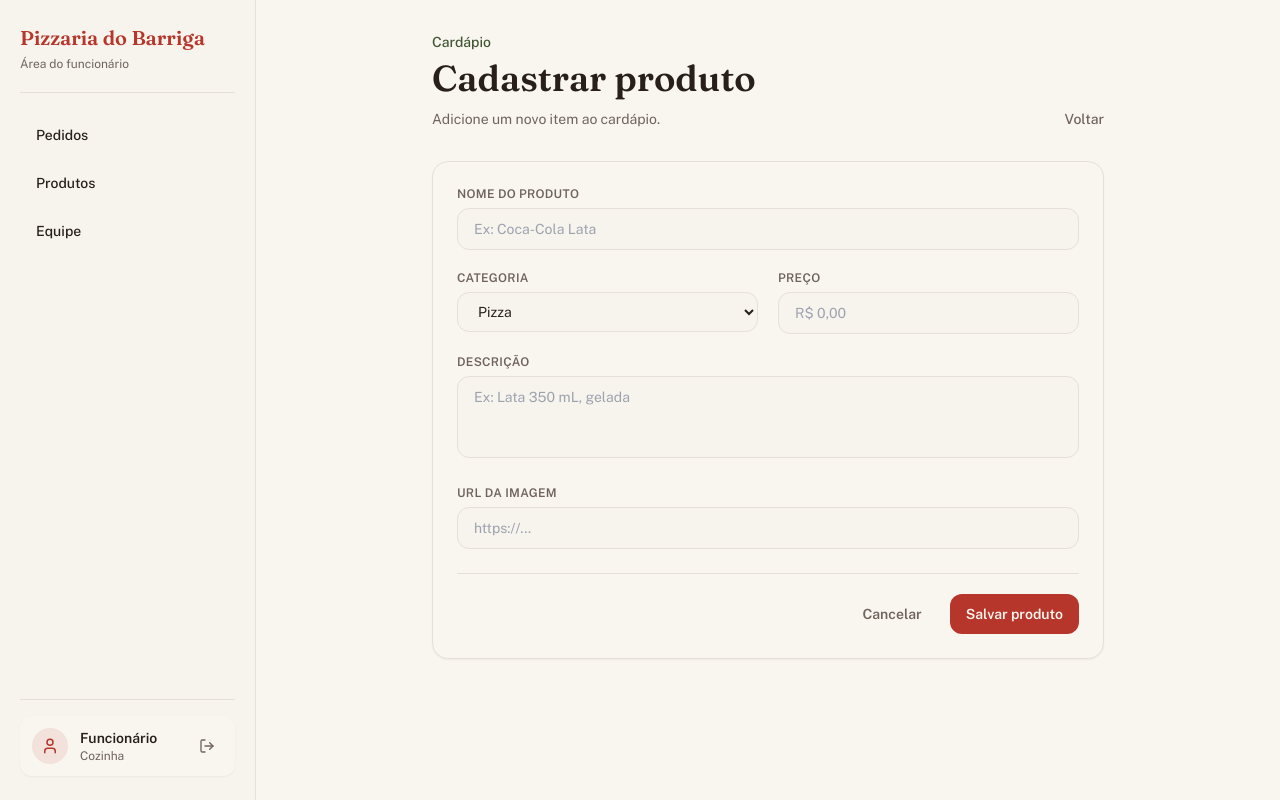
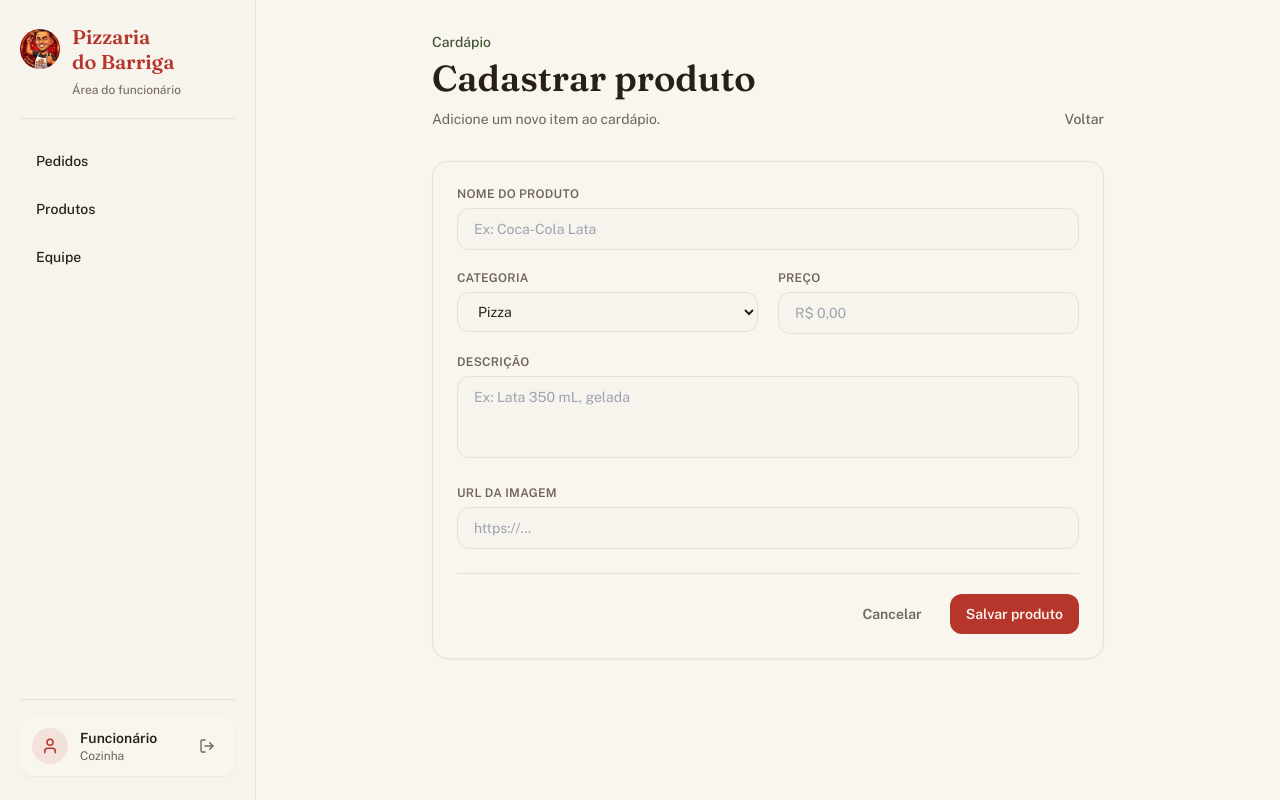
Before and after one commit to Gabrielfreireflores/Projeto-pizzaria, a Next.js app in the folder frontend/: page /funcionario/categorias in a window 1280 px wide. Built offline with nearby package versions, Linux system fonts and the light colour scheme.

Commit message:
feat: reorganiza arquivos

```diff
--- a/frontend/src/app/(publico)/funcionario/layout.tsx
+++ b/frontend/src/app/(interno)/funcionario/layout.tsx
@@ -36,12 +36,27 @@ export default function FuncionarioLayout({
             <aside className="flex h-screen w-64 flex-col border-r border-border bg-muted/40 px-5 py-6">
               <div className="border-b border-border pb-5">
                 <Link href="/" className="block">
-                  <p className="font-display text-xl font-semibold text-brick">
-                    Pizzaria do Barriga
-                  </p>
-                  <p className="mt-1 text-xs text-muted-foreground">
+
+                  {/* Logo + nome */}
+                  <div className="flex items-center gap-3">
+                    <img
+                      src="/logo.png"
+                      alt="Logo da Pizzaria do Barriga"
+                      className="h-10 w-10 shrink-0 rounded-full object-cover"
+                    />
+
+                    <p className="font-display text-xl font-semibold leading-tight text-brick">
+                      Pizzaria
+                      <br />
+                      do Barriga
+                    </p>
+                  </div>
+
+                  {/* Subtítulo */}
+                  <p className="mt-2 ml-[52px] text-xs text-muted-foreground">
                     Área do funcionário
                   </p>
+
                 </Link>
               </div>
 
```
Also changed, not shown: frontend/src/app/(interno)/funcionario/categorias/page.tsx (renamed from frontend/src/app/(publico)/funcionario/categorias/page.tsx), frontend/src/app/(interno)/funcionario/equipe/[id]/editar/page.tsx (renamed from frontend/src/app/(publico)/funcionario/equipe/[id]/editar/page.tsx), frontend/src/app/(interno)/funcionario/equipe/novo/page.tsx (renamed from frontend/src/app/(publico)/funcionario/equipe/novo/page.tsx), frontend/src/app/(interno)/funcionario/equipe/page.tsx (renamed from frontend/src/app/(publico)/funcionario/equipe/page.tsx), frontend/src/app/(interno)/funcionario/page.tsx (renamed from frontend/src/app/(publico)/funcionario/page.tsx), frontend/src/app/(interno)/funcionario/pedidos/page.tsx (renamed from frontend/src/app/(publico)/funcionario/pedidos/page.tsx), frontend/src/app/(interno)/funcionario/produtos/[id]/editar/page.tsx (renamed from frontend/src/app/(publico)/funcionario/produtos/[id]/editar/page.tsx), frontend/src/app/(interno)/funcionario/produtos/novo/page.tsx (renamed from frontend/src/app/(publico)/funcionario/produtos/novo/page.tsx), frontend/src/app/(interno)/funcionario/produtos/page.tsx (renamed from frontend/src/app/(publico)/funcionario/produtos/page.tsx), frontend/src/app/(interno)/login/page.tsx (renamed from frontend/src/app/(publico)/login/page.tsx).
